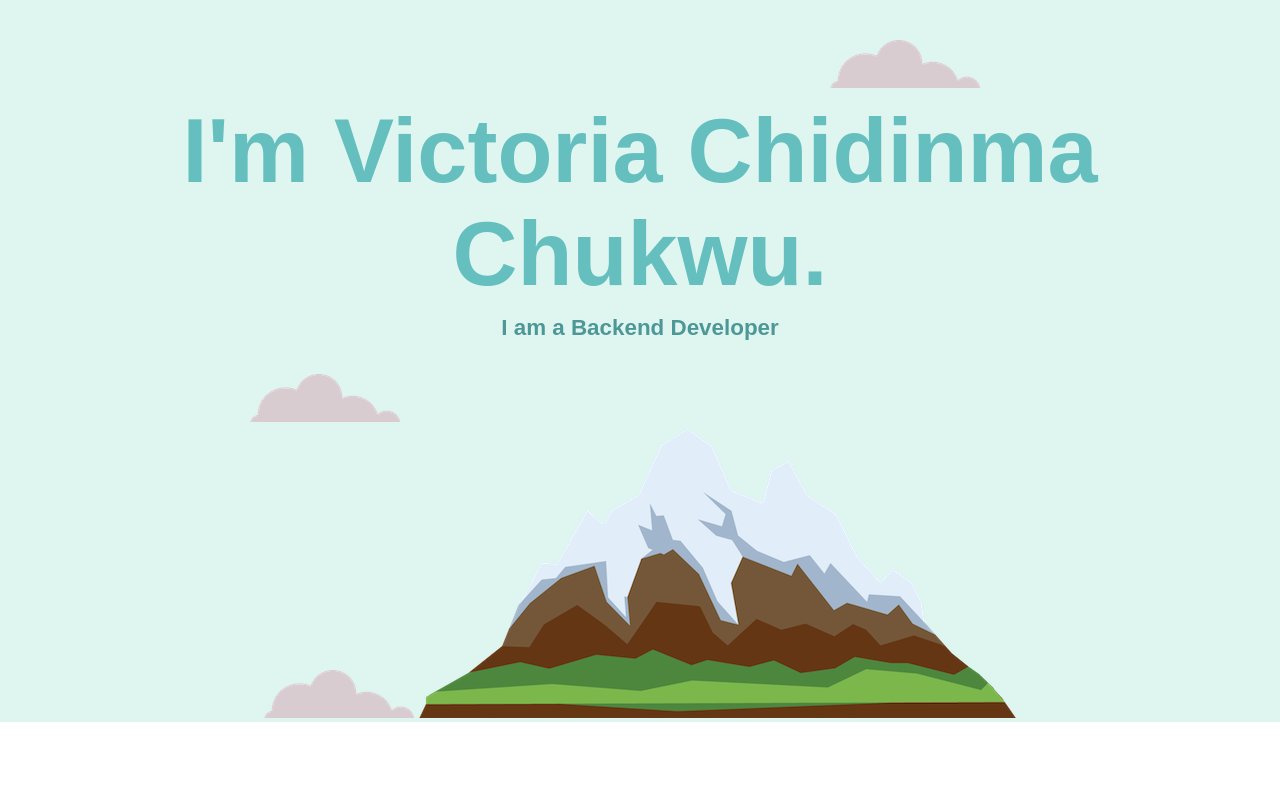
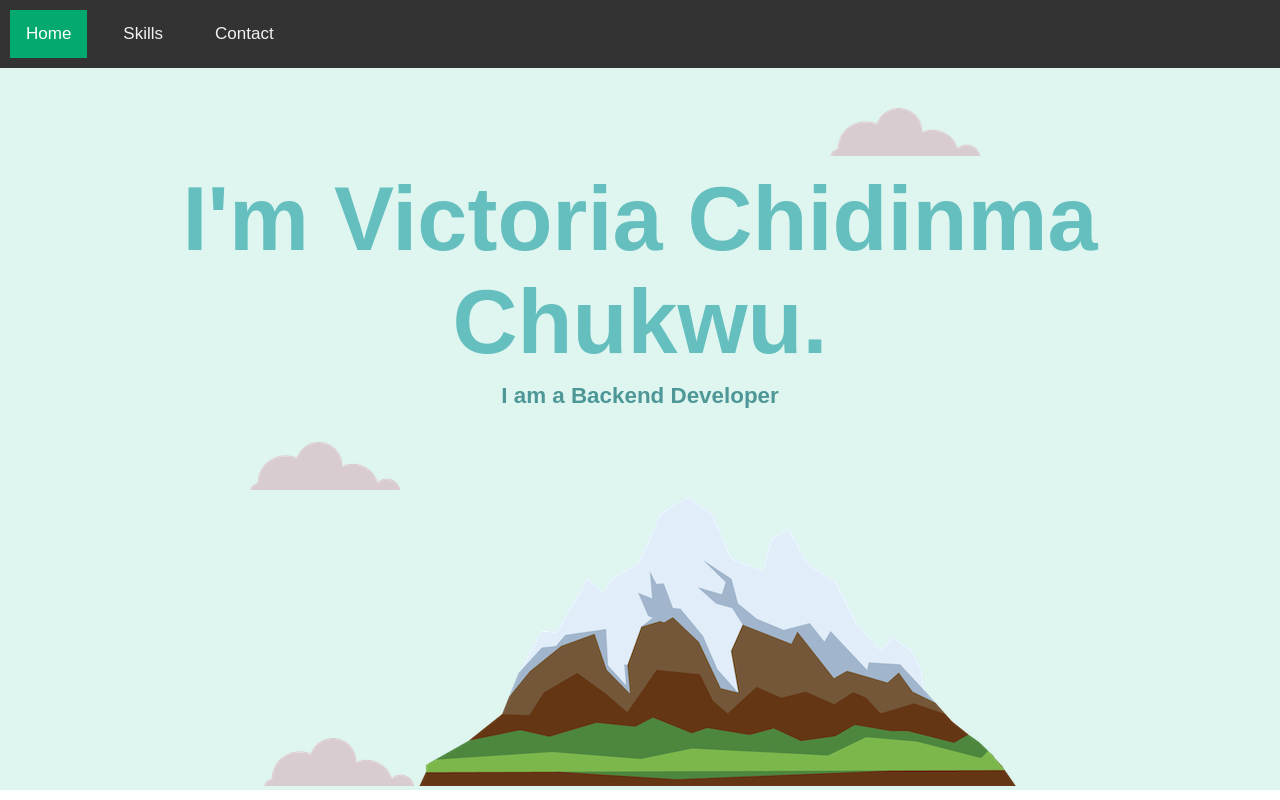
Before and after one commit to VickyQee/cv_page, a plain HTML site: page index.html in a window 1280 px wide. Shown: the top 800 px of the page. Drawn offline with Linux system fonts and the light colour scheme.

Commit message:
second commit

```diff
--- a/index.html
+++ b/index.html
@@ -9,6 +9,12 @@
     <link rel="manifest" href="/site.webmanifest">
     <!-- Css styling and Font CDN ends here -->
     <link rel="icon" type="image/png" sizes="16x16" href="./images/favicon-32x32.png">
+    <div class="topnav">
+      <a class="active" href="#Home">Home</a>
+      <a href="#Skills">Skills</a>
+      <a href="#Contact">Contact</a>
+    </div>
+
   </head>
   <body>
     <section class="top-container">
@@ -36,17 +42,16 @@
         <img src="./images/computer.png" alt="image of a computer" class="computer-image">
         <h3>Things I can do.....</h3>
         <p>- I can create a comprehensive company website</p>
-        <p>- Backend Developer</p>
-        <p>- I can promote your business online to get more clients</p>
+        <p>- Backend Developer tools i can use:NODEJS,POSTGRESQL,POSTMAN,MONGODB(Intermediate skill level)</p>
+        <p>- Front End tools i can use:HTML,CSS,BOOTSTRAP(Intermediate Skill Level)</p>
         <p>- Social Media Management</p>
         <p>- Digital Marketing</p>
-        <p>-Content Marketing</p>
+        <p>-Content Creation</p>
       </div>
       <div class="skill-row-2">
         <img src="./images/cell tower.png" alt="image of a cell tower" class="cell-tower">
         <h3>Projects i have worked on can be found on my github repositories.....</h3>
         <p>- website development for Save the dignity (NGO).</p>
-        <p>- Website Development for Skyfalls Partners</p>
         <p>- Social Media Management and Blog Promotion for Cabbi foods Limited</p>
      </div>
      </div>
@@ -56,7 +61,8 @@
         <h2>Get In Touch</h2>
         <h3>I'm currently available for freelance and full-time jobs.</h3>
         <p>If you have a project you want me to be a part of or you want me to take a look at, please contact me.Also, find a body of my works on my github via link below</p>
-        <a href="https://www.github.com/vickyqee" class="btn">Github Repositories</a>
+        <a href="https://www.github.com/vickyqee" class="btn">GITHUB REPOSITORIES</a>
+        <a href="https://drive.google.com/file/d/1HSwvo_0spoEHOxXW3L9fU6eDUm8ZEM_7/view?usp=share_link" class="btn">RESUME</a>
         <a href="mailto:Chukwuv99@gmail.com" class="btn">CONTACT ME</a>
      </section>
      <footer class="bottom-container">
--- a/style.css
+++ b/style.css
@@ -146,3 +146,30 @@
     font-size: 0.75rem;
     padding: 20px 0;
   }
+
+.topnav {
+  background-color: #333;
+  overflow: hidden;
+}
+
+/* Style the links inside the navigation bar */
+.topnav a {
+  float: left;
+  color: #f2f2f2;
+  text-align: center;
+  padding: 14px 16px;
+  text-decoration: none;
+  font-size: 17px;
+}
+
+/* Change the color of links on hover */
+.topnav a:hover {
+  background-color: #ddd;
+  color: black;
+}
+
+/* Add a color to the active/current link */
+.topnav a.active {
+  background-color: #04AA6D;
+  color: white;
+}
```
